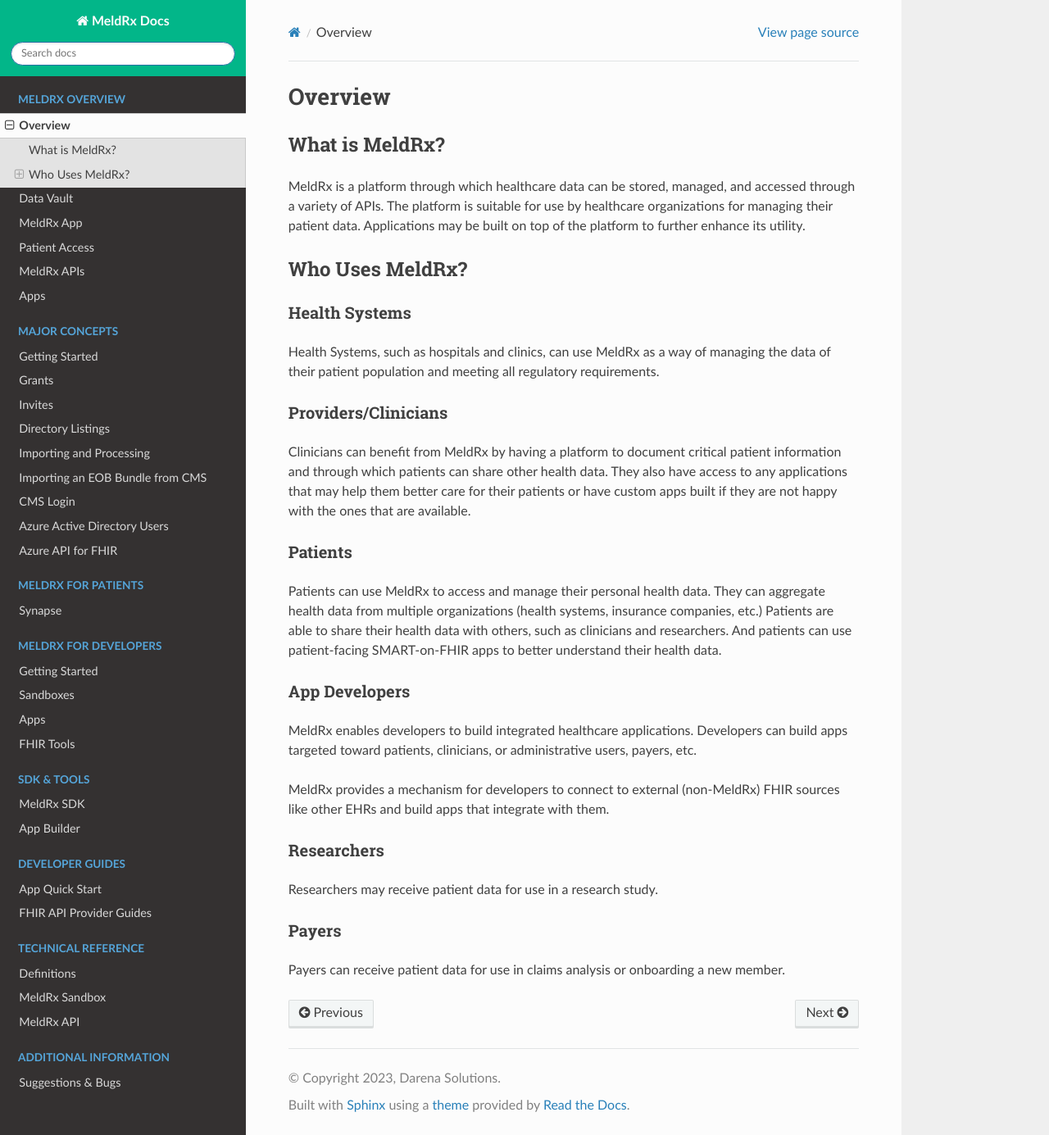
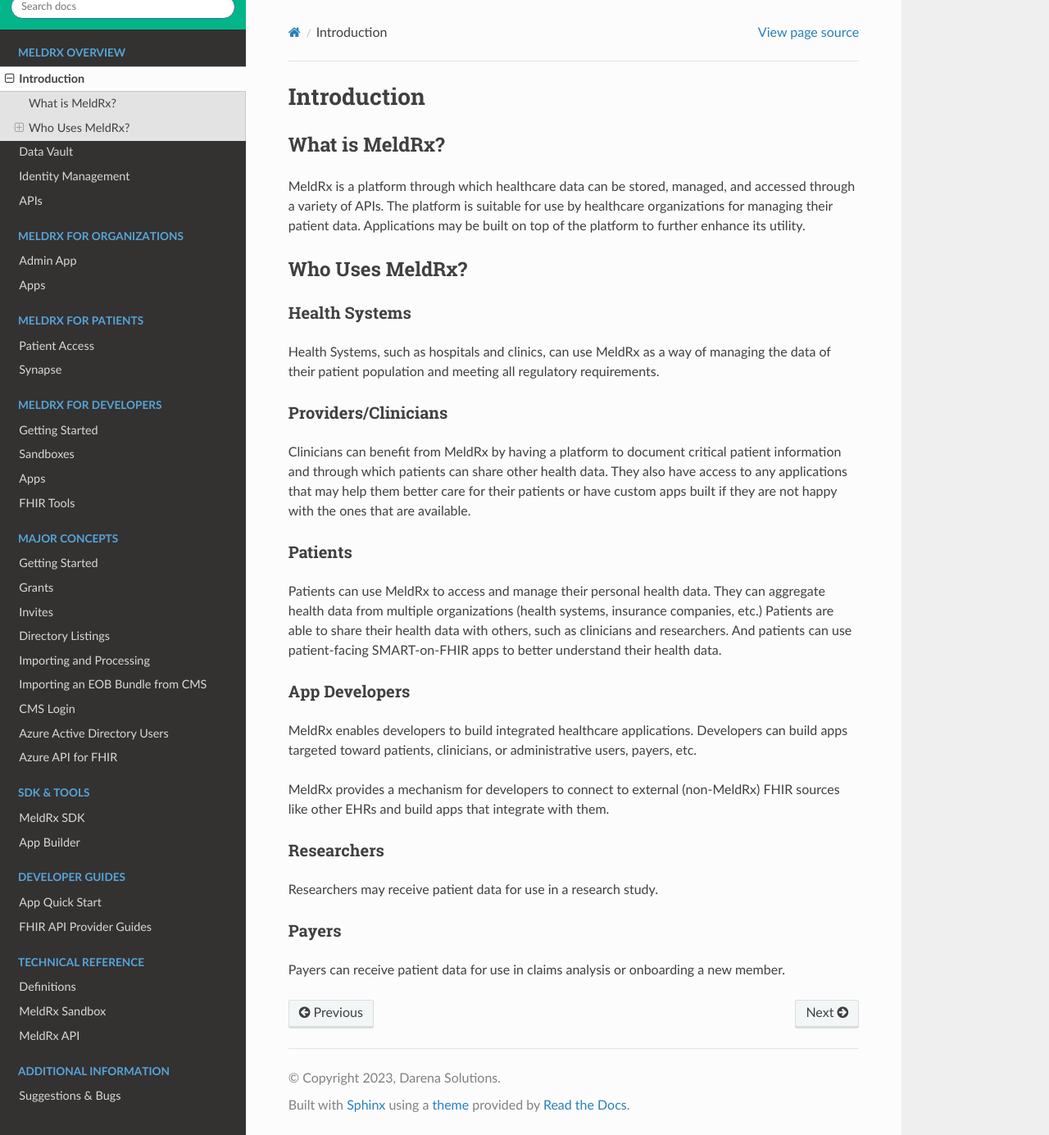
Before and after one commit to darena-solutions/bluebuttonpro-public, a Sphinx documentation site: the page built from docs/source/meldrx/introduction.md, in a window 1280 px wide and 1385 px high. Shown: the whole window at 82% size. Built offline with Sphinx 7.4.7 and the Read the Docs theme 2.0.0, drawn with Linux system fonts in a browser that asks for light colours; pages that are not in the unit, such as notebooks, are missing from menus.

Commit message:
Latest updates

```diff
--- a/docs/source/meldrx/meldrx-app.md
+++ b/docs/source/meldrx-for-organizations/admin-app.md
@@ -1,4 +1,4 @@
-# MeldRx App
+# Admin App
 
 The _MeldRx App_ is the frontend through which a MeldRx instance is configured and administrated.
 The app is a web-based tool that allows administrators to manage users, set permissions, and configure settings.
--- a/docs/source/meldrx/meldrx-apis.md
+++ b/docs/source/meldrx/apis.md
@@ -1,4 +1,4 @@
-# MeldRx APIs
+# APIs
 
 MeldRx includes a whole suite of APIs that are used to access and interact with the MeldRx ecosystem.
 
--- /dev/null
+++ b/docs/source/meldrx/identity-management.md
@@ -0,0 +1 @@
+# Identity Management
--- a/docs/source/meldrx/overview.md
+++ b/docs/source/meldrx/introduction.md
@@ -1,4 +1,4 @@
-# Overview
+# Introduction
 
 ## What is MeldRx?
 
```
Also changed, not shown: docs/source/index.rst (+22 -22 lines), docs/source/meldrx-for-developers/apps.md (renamed from docs/source/dev-portal/apps.md), docs/source/meldrx-for-developers/fhir-tools.md (renamed from docs/source/dev-portal/fhir-tools.md), docs/source/meldrx-for-developers/getting-started.md (renamed from docs/source/dev-portal/getting-started.md), docs/source/meldrx-for-developers/sandboxes.md (renamed from docs/source/dev-portal/sandboxes.md), docs/source/meldrx-for-organizations/apps.md (renamed from docs/source/meldrx/apps.md), docs/source/meldrx-for-patients/patient-access.md (renamed from docs/source/meldrx/patient-access.md), docs/source/meldrx-for-patients/synapse.rst (renamed from docs/source/meldrx-patients/synapse.rst).
